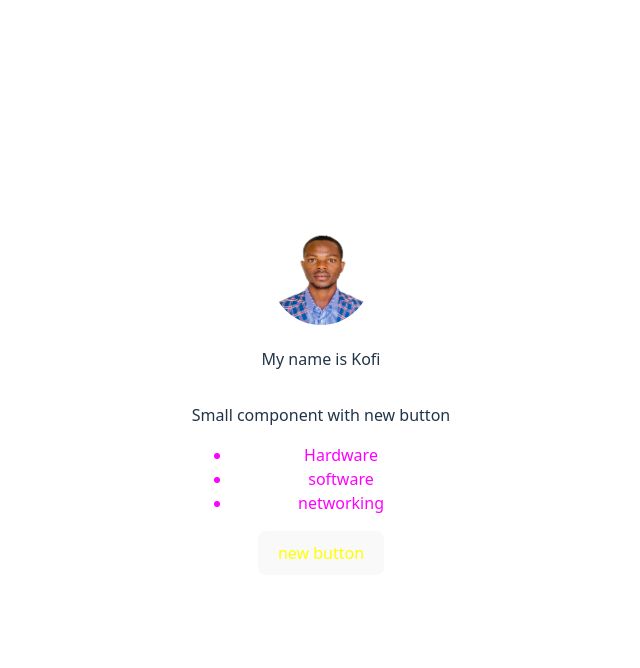
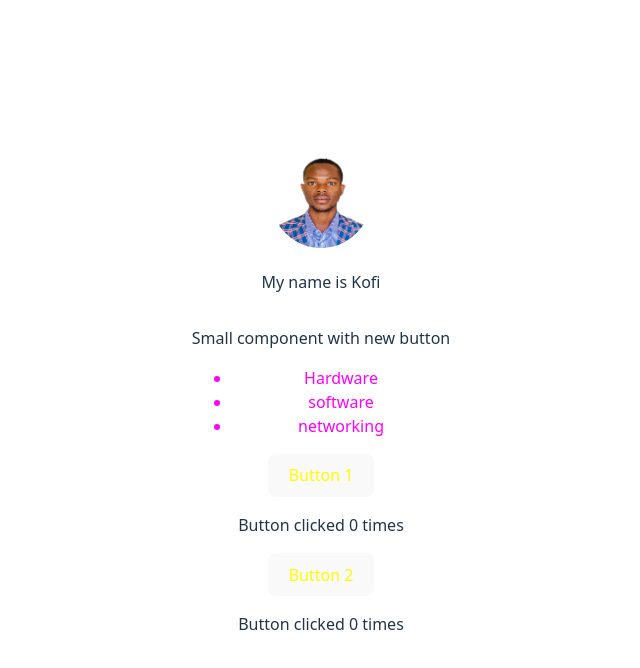
Before and after one commit to surmjnr/react-docs, a React (Vite) app in the folder from-react-docs/: page / in a window 1280 px wide. Shown: the top 668 px of the page, without its empty margins (319-959 px from the left). Built offline with nearby package versions, Linux system fonts and the light colour scheme.

Commit message:
made 2 buttons share the same data

```diff
--- a/from-react-docs/src/assets/components/small.jsx
+++ b/from-react-docs/src/assets/components/small.jsx
@@ -1,12 +1,10 @@
 import banafoImage from '../pictures/Banafo.jpeg';
+import { useState } from 'react';
 
-export function Newbutton() {
-  function handleClick() {
-    alert('Button clicked!');
-  }
+export function Newbutton({ onClick, label }) {
   return (
-    <button className="myButton" onClick={handleClick}>
-      new button
+    <button className="myButton" onClick={onClick}>
+      {label}
     </button>
   );
 }
@@ -85,15 +83,23 @@ export  function Skillset() {
 
 
 export default function Smallfu() {
-   const showProfileInfo = false;
+  const [clickCount, setClickCount] = useState(0);
+  const showProfileInfo = false;
+
+  function handleButtonClick() {
+    setClickCount((prev) => prev + 1);
+  }
 
   return (
     <div className='profileInformation'>
       <div className='content'>
-      {showProfileInfo ? <ProfileInfo2 /> : <ProfileInfo />}
-      <p>Small component with new button</p>
-      <Skillset />
-      <Newbutton />
+        {showProfileInfo ? <ProfileInfo2 /> : <ProfileInfo />}
+        <p>Small component with new button</p>
+        <Skillset />
+        <Newbutton onClick={handleButtonClick} label="Button 1" />
+        <p>Button clicked {clickCount} times</p>
+        <Newbutton onClick={handleButtonClick} label="Button 2" />
+        <p>Button clicked {clickCount} times</p>
       </div>
     </div>
   );
```
